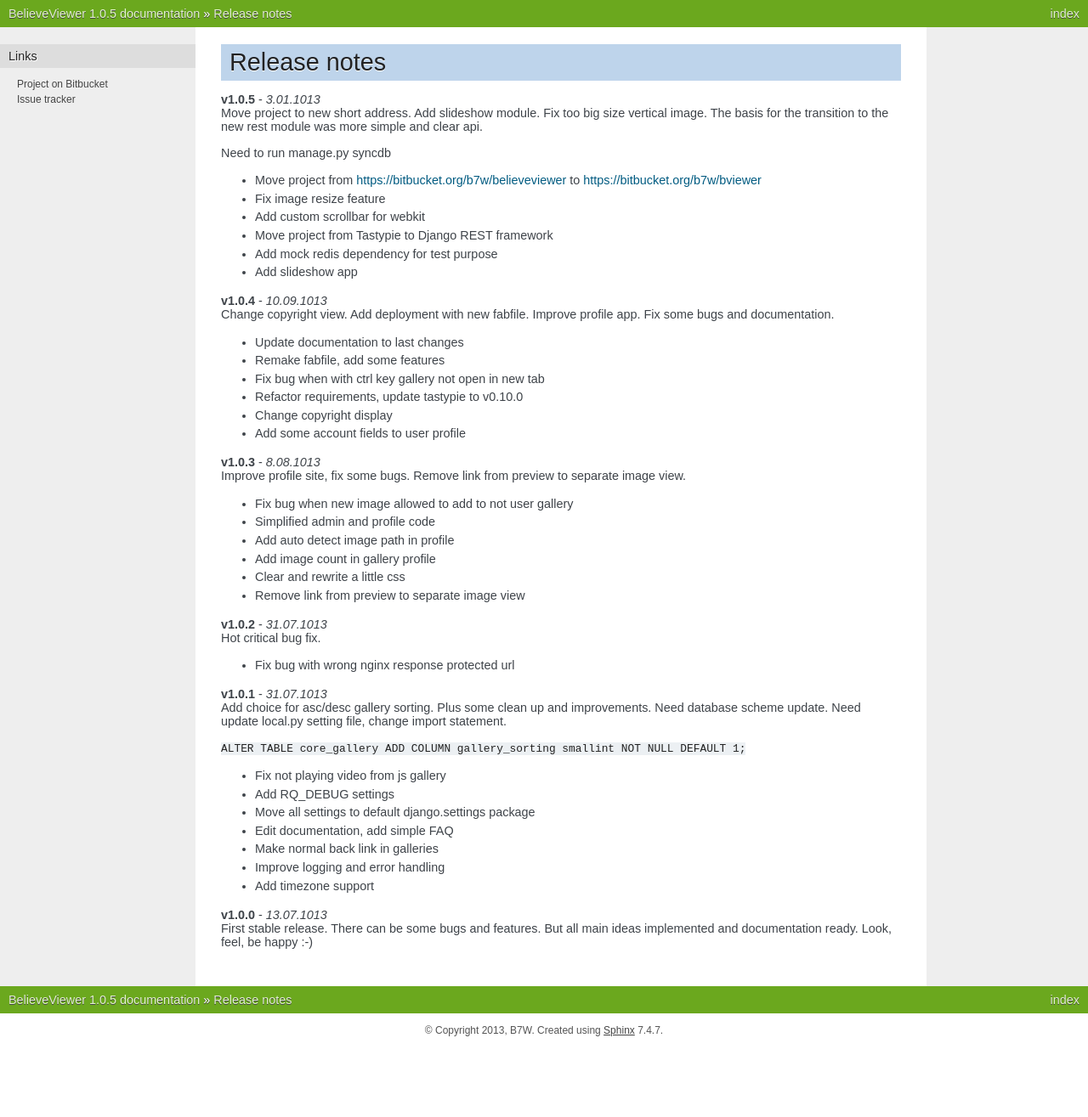
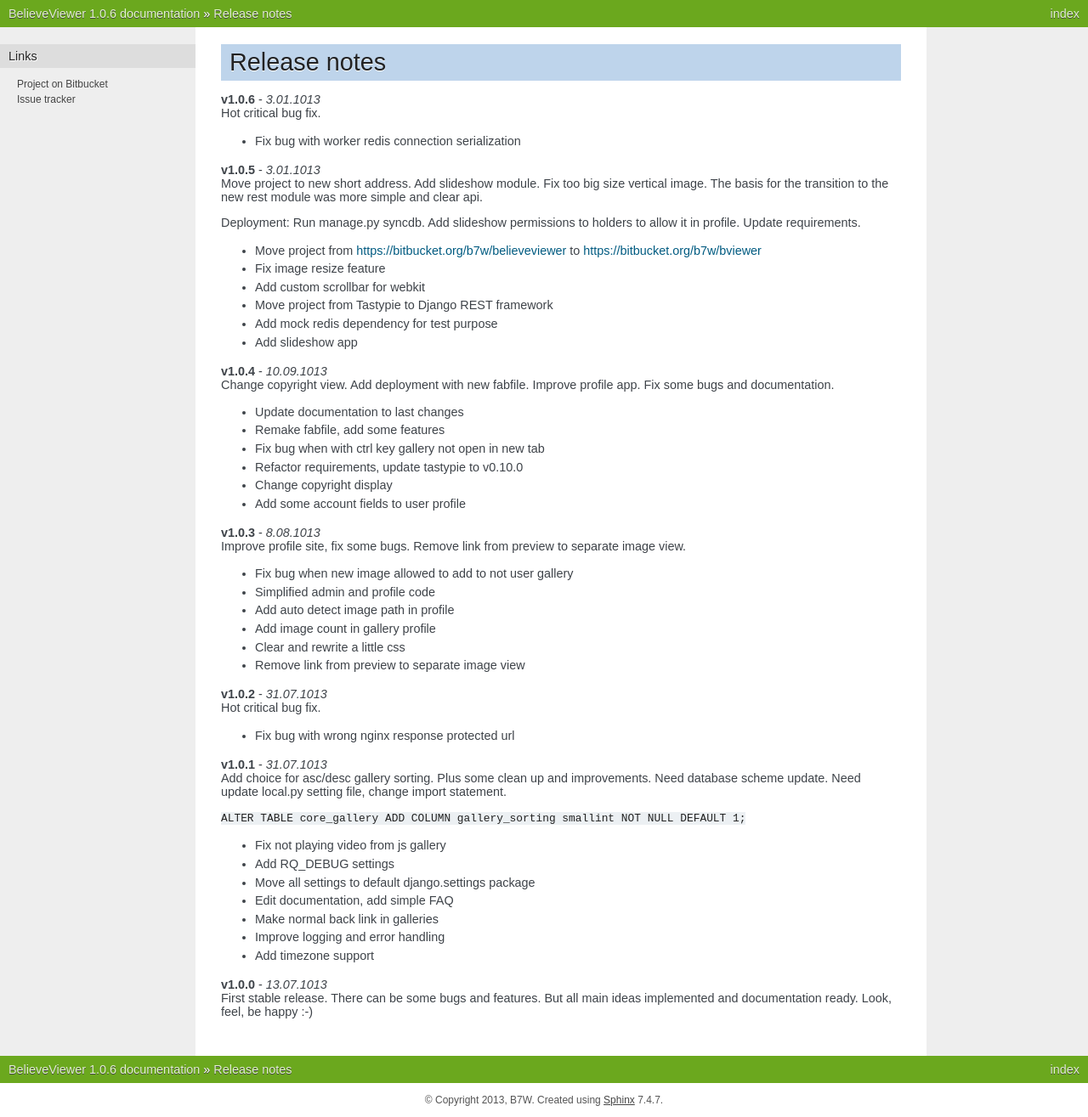
Before and after one commit to b7w/bviewer, a Sphinx documentation site: the page built from docs/releases/notes.rst, in a window 1280 px wide. Shown: the whole page at 85% size. Built offline with Sphinx 7.4.7, drawn with Linux system fonts in a browser that asks for light colours; before the commit the page ends 1233 px from its top, so only the background shows below that.

Commit message:
Fix critical bug with worker redis connection serialization

```diff
--- a/docs/conf.py
+++ b/docs/conf.py
@@ -52,7 +52,7 @@
 # The short X.Y version.
 version = '1.0'
 # The full version, including alpha/beta/rc tags.
-release = '1.0.5'
+release = '1.0.6'
 
 # The language for content autogenerated by Sphinx. Refer to documentation
 # for a list of supported languages.
--- a/docs/releases/notes.rst
+++ b/docs/releases/notes.rst
@@ -4,11 +4,19 @@
 
 .. index:: Release notes
 
+| **v1.0.6** - *3.01.1013*
+| Hot critical bug fix.
+
+* Fix bug with worker redis connection serialization
+
+
 | **v1.0.5** - *3.01.1013*
 | Move project to new short address. Add slideshow module. Fix too big size vertical image.
   The basis for the transition to the new rest module was more simple and clear api.
 
-| Need to run manage.py syncdb
+| Deployment: Run manage.py syncdb.
+  Add slideshow permissions to holders to allow it in profile.
+  Update requirements.
 
 * Move project from https://bitbucket.org/b7w/believeviewer to https://bitbucket.org/b7w/bviewer
 * Fix image resize feature
```
Also changed, not shown: 1 other file.
